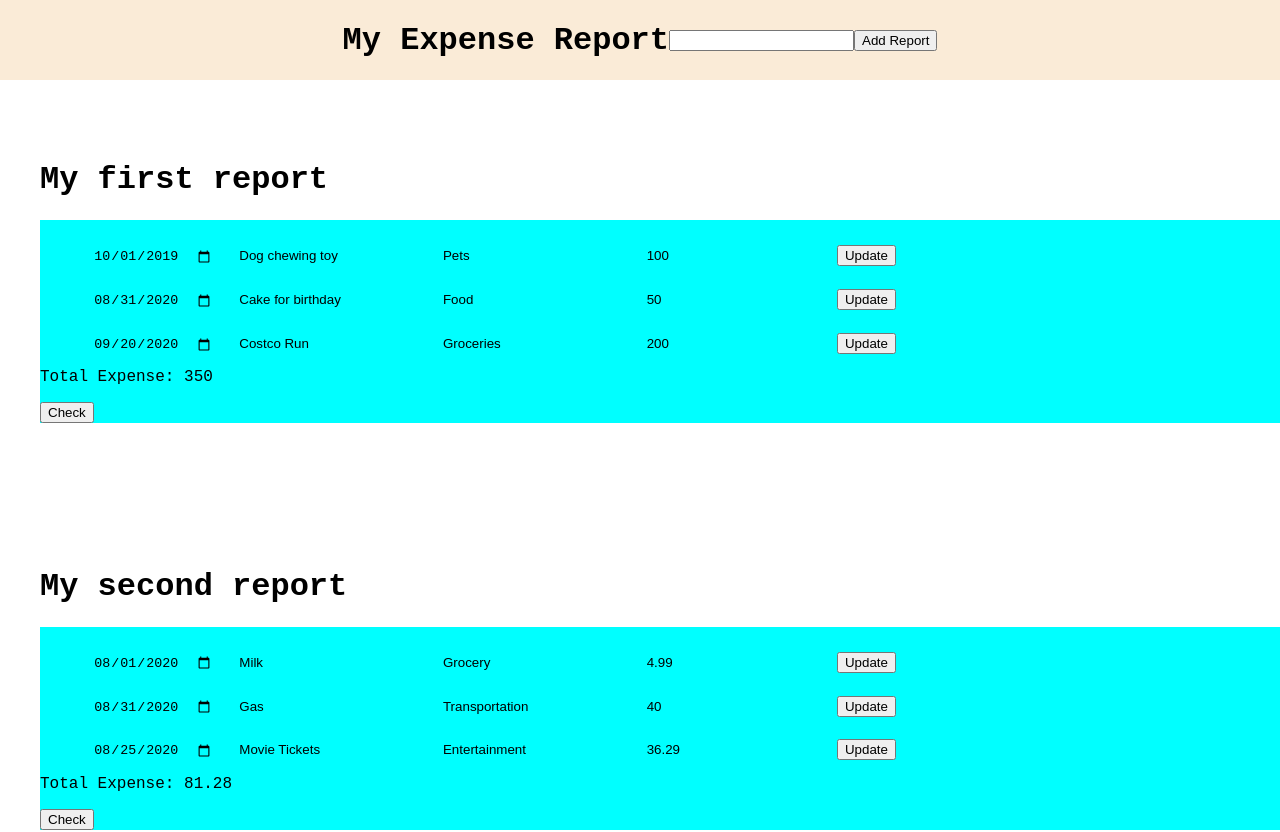
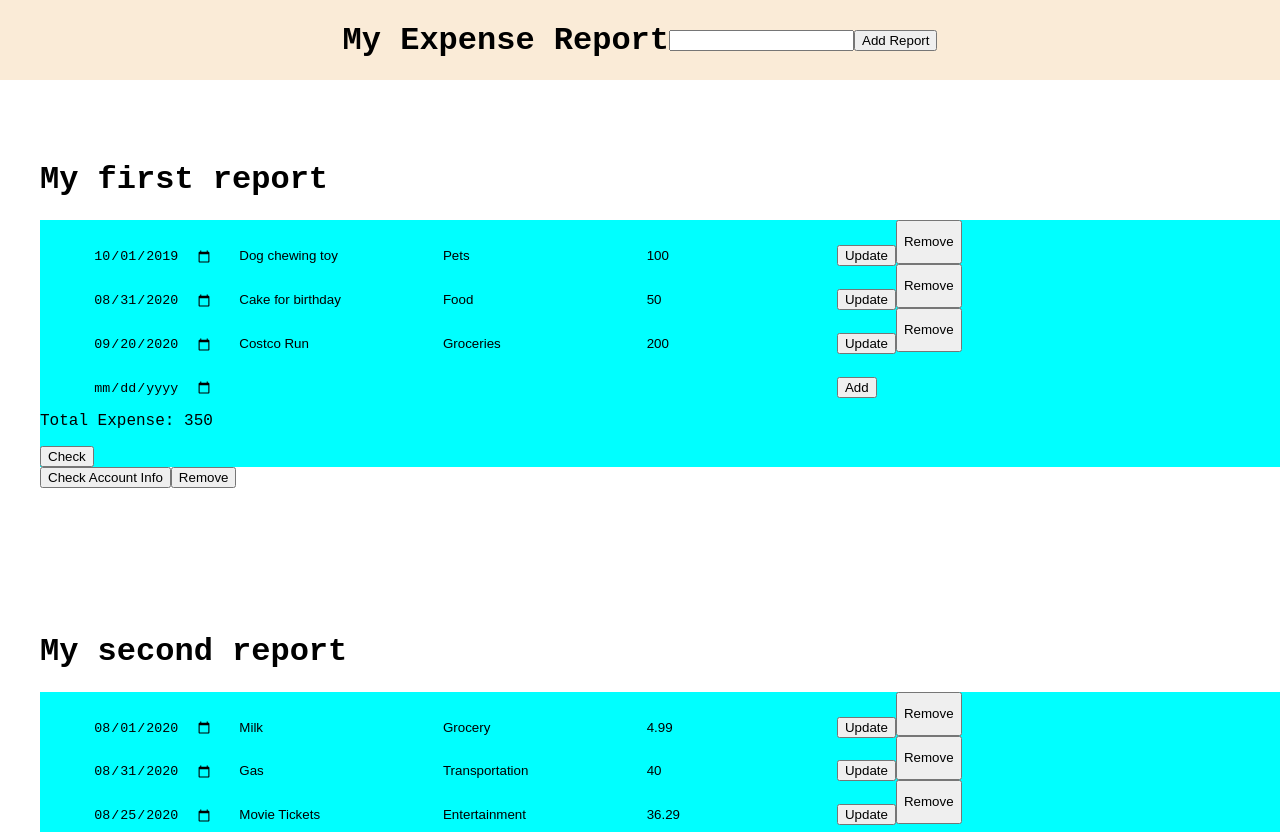
Before and after one commit to echen831/Easy-Expense-Report, a React (Create React App) app: page / in a window 1280 px wide. Shown: the top 832 px of the page. Built offline with nearby package versions, Linux system fonts and the light colour scheme.

Commit message:
complete basic CRUD features

```diff
--- a/src/App.js
+++ b/src/App.js
@@ -8,17 +8,44 @@ const App = () => {
 
   const [data, setData] = useState(DATA);
 
-  const add = (title) => {
-    let newData = [...data, { title, items: []}]
-    setData(newData)
+  const addAccount = (title) => {
+    if(title.trim() !== "") {
+
+      let newData = [...data, { title, items: []}]
+      setData(newData)
+    }
   };
+
+  const removeAccount = (idx) => {
+    let newData = data.slice(0,idx).concat(data.slice(idx+1))
+    setData(newData);
+  }
+
+  const updateAccount = (currIdx, itemsArr) => {
+    let newAccData = data.map((datum, idx) => {
+      if(currIdx === idx) {
+        return {
+          ...datum,
+          items: itemsArr
+        }
+      }
+      return datum
+    })
+
+    setData(newAccData);
+  }
 
   return (
     <div className="App">
-      <Header add={add}/>
+      <Header addAccount={addAccount}/>
       <ul>
         {data.map((acc, idx) => {
-          return <Account data={acc} idx={idx} key={idx}/>
+          return <Account data={acc}
+                          idx={idx}
+                          key={idx}
+                          updateAccount={updateAccount}
+                          removeAccount={removeAccount}
+                          />
         })}
       </ul>
     </div>
--- a/src/Components/account.jsx
+++ b/src/Components/account.jsx
@@ -6,7 +6,9 @@ export const Account = (props) => {
     return (
         <div className="account-container">
             <h1>{props.data.title}</h1>
-            <Report data={props.data.items}/>
+            <Report data={props.data.items} idx={props.idx} updateAccount={props.updateAccount}/>
+            <button onClick={() => console.log(props.data)}>Check Account Info</button>
+            <button onClick={() => props.removeAccount(props.idx)}>Remove</button>
         </div>
     )
 }
--- /dev/null
+++ b/src/Components/add_item.jsx
@@ -0,0 +1,32 @@
+import React, { useState } from 'react';
+
+export const AddItem = (props) => {
+
+    const [ data, setData ] = useState({date: "", desc: "", cat: "", ammt: "0"});
+
+    const update = (e, field) => {
+        let newData = {
+            ...data,
+            [field]: e.currentTarget.value
+        }
+        setData(newData)
+    };
+
+    const handleSubmit = (e) => {
+        e.preventDefault();
+        props.add(data)
+    };
+
+    return (
+        <div className="item-container">
+            <form  onSubmit={handleSubmit}>
+                <input type="date" value={data.date} onChange={(e) => update(e, 'date')}/>
+                <input type="text" value={data.desc} onChange={(e) => update(e, 'desc')}/>
+                <input type="text" value={data.cat} onChange={(e) => update(e, 'cat')}/>
+                <input type="text" value={data.ammt !== "0" ? data.ammt : "" } onChange={(e) => update(e, 'ammt')}/>
+                <button type="submit">Add</button>
+            </form>
+        </div>
+    )
+
+}
--- a/src/Components/header.jsx
+++ b/src/Components/header.jsx
@@ -6,12 +6,14 @@ export const Header = (props) => {
 
     const handleChange = (e) => {
         setTitle(e.currentTarget.value);
-    }
+    };
 
     const handleSubmit = (e) => {
         e.preventDefault();
-        props.add(title);
-    }
+        props.addAccount(title);
+        setTitle("");
+    };
+
     return (
         <div className='header-container'>
             <h1>My Expense Report</h1>
--- a/src/Components/item.jsx
+++ b/src/Components/item.jsx
@@ -1,10 +1,10 @@
 import React, { useState, useEffect, useRef } from 'react';
 
 export const Item = (props) => {
-    const [date, setDate] = useState(props.date);
-    const [desc, setDesc] = useState(props.desc);
-    const [cat, setCat] = useState(props.cat);
-    const [ammt, setAmmt] = useState(props.ammt);
+    const [date, setDate] = useState(props.date ? props.date : "");
+    const [desc, setDesc] = useState(props.desc ? props.desc : "");
+    const [cat, setCat] = useState(props.cat ? props.cat : "");
+    const [ammt, setAmmt] = useState(props.ammt ? props.ammt : "");
 
     const dateRef = useRef();
     const descRef = useRef();
@@ -60,10 +60,11 @@ export const Item = (props) => {
                 <input type="date" ref={dateRef} value={date} onChange={handleDateChange} />
                 <input type="text" ref={descRef} value={desc} onChange={handleDescChange} />
                 <input type="text" ref={catRef} value={cat} onChange={handleCatChange}/>
-                <input type="text" ref={ammtRef} value={ammt} onChange={handleAmmtChange}/>
+                <input type="text" ref={ammtRef} value={ammt !== "0" ? ammt : ""} onChange={handleAmmtChange}/>
                 {/* <input type="submit" style={{display: "none"}}/> */}
                 <button type="submit">Update</button>
             </form>
+            <button onClick={() => props.remove(props.idx)}>Remove</button>
         </div>
     )
 };
--- a/src/Components/report.jsx
+++ b/src/Components/report.jsx
@@ -1,11 +1,6 @@
 import React, { useState } from 'react';
 import { Item } from './item';
-
-const DATA = [
-    { date: '2019-10-01', desc: 'Dog chewing toy', cat: 'Pets', ammt: 100.00 },
-    { date: '2020-08-31', desc: 'Cake for birthday', cat: 'Food', ammt: 50.00 },
-    { date: '2020-09-20', desc: 'Costco Run', cat: 'Groceries', ammt: 200.00 }
-]
+import { AddItem } from './add_item';
 
 export const Report = (props) => {
 
@@ -25,10 +20,18 @@ export const Report = (props) => {
             return item;
         })
         setData(newData);
+        props.updateAccount(props.idx, newData);
     };
 
-    const add = () => {
+    const add = (dataObj) => {
+        let newData = [...data, dataObj]
+        setData(newData);
+        props.updateAccount(props.idx, newData);
+    }
 
+    const remove = (idx) => {
+        let newData = data.slice(0,idx).concat(data.slice(idx+1));
+        setData(newData);
     }
 
     const check = () => {
@@ -44,10 +47,12 @@ export const Report = (props) => {
                           cat={item.cat}
                           ammt={item.ammt}
                           update={update}
+                          remove={remove}
                           idx={idx}
                           key={idx}
                     />
                 ))}
+                <AddItem add={add}/>
             </ul>
                 <p>{`Total Expense: ${data.reduce((a,c) => (a + parseFloat(c.ammt)),0)}`}</p>
             <button onClick={check}>Check</button>
```
